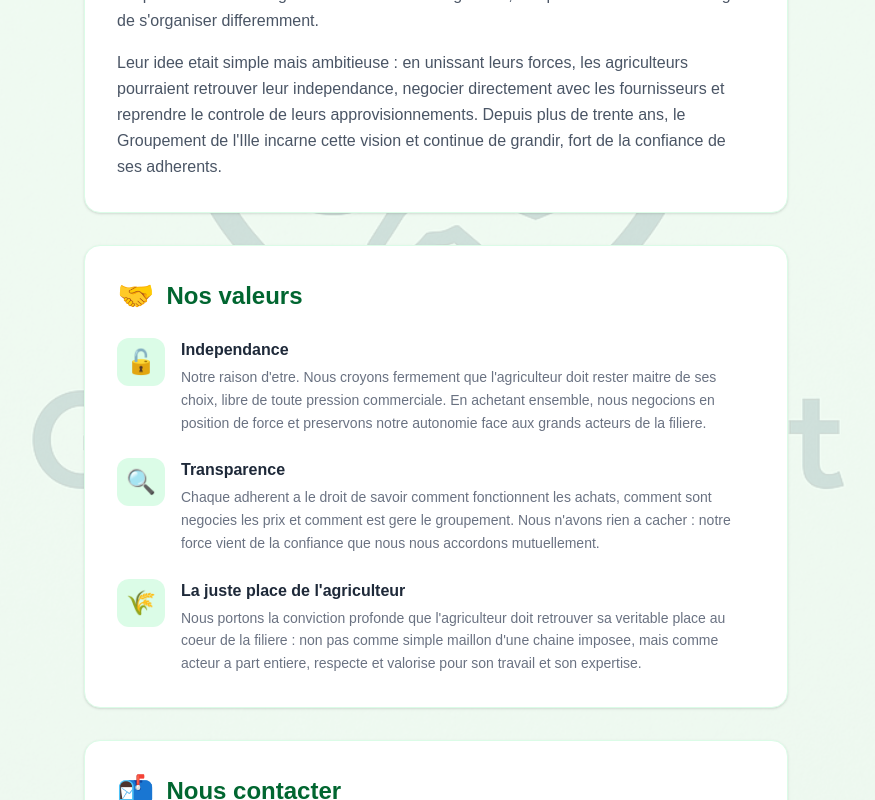
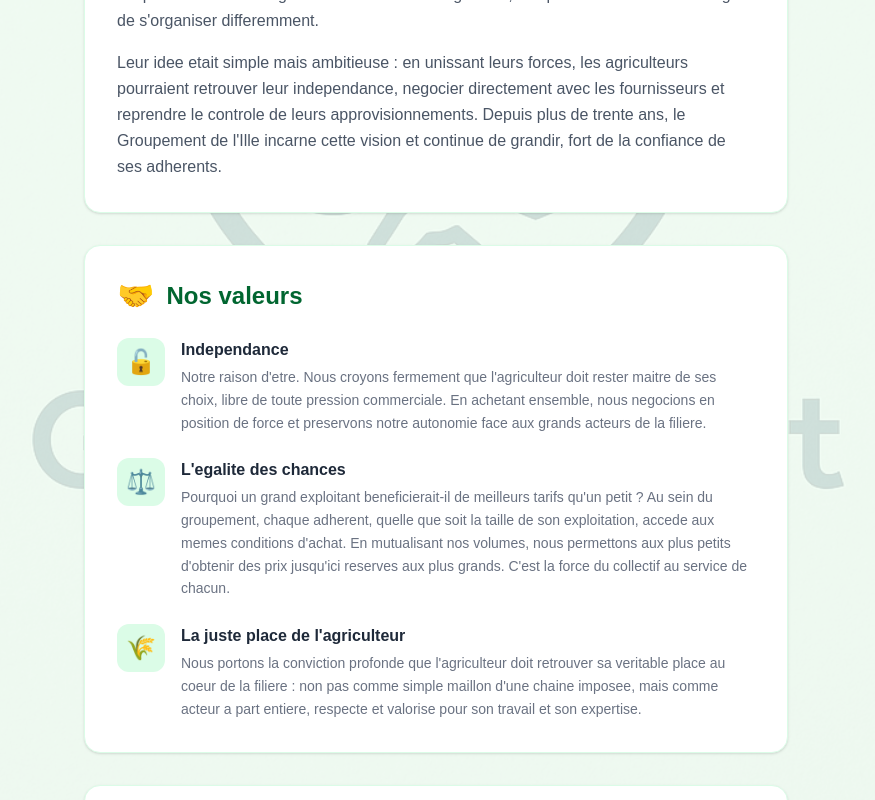
Before and after one commit to victorbouget/Groupement-achat, a Next.js app: page /qui-sommes-nous in a window 1280 px wide. Shown: the part 436-1236 px from the top of the page, without its empty margins (204-1079 px from the left). Built offline with nearby package versions, Linux system fonts and the light colour scheme.

Commit message:
mise a jour page qui sommes nous

```diff
--- a/app/qui-sommes-nous/page.js
+++ b/app/qui-sommes-nous/page.js
@@ -56,12 +56,12 @@ export default function QuiSommesNous() {
             </div>
             <div className="flex gap-4">
               <div className="w-12 h-12 bg-green-100 rounded-xl flex items-center justify-center flex-shrink-0">
-                <span className="text-2xl">🔍</span>
+                <span className="text-2xl">⚖️</span>
               </div>
               <div>
-                <h4 className="font-bold text-gray-800 mb-1">Transparence</h4>
+                <h4 className="font-bold text-gray-800 mb-1">L'egalite des chances</h4>
                 <p className="text-gray-500 text-sm leading-relaxed">
-                  Chaque adherent a le droit de savoir comment fonctionnent les achats, comment sont negocies les prix et comment est gere le groupement. Nous n'avons rien a cacher : notre force vient de la confiance que nous nous accordons mutuellement.
+                  Pourquoi un grand exploitant beneficierait-il de meilleurs tarifs qu'un petit ? Au sein du groupement, chaque adherent, quelle que soit la taille de son exploitation, accede aux memes conditions d'achat. En mutualisant nos volumes, nous permettons aux plus petits d'obtenir des prix jusqu'ici reserves aux plus grands. C'est la force du collectif au service de chacun.
                 </p>
               </div>
             </div>
```
